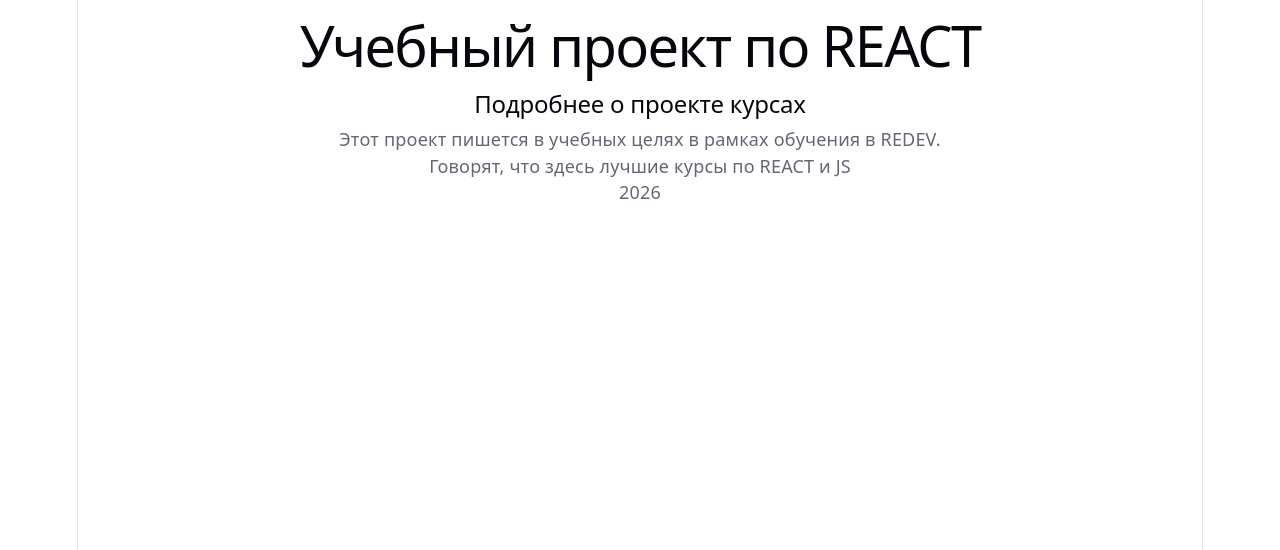
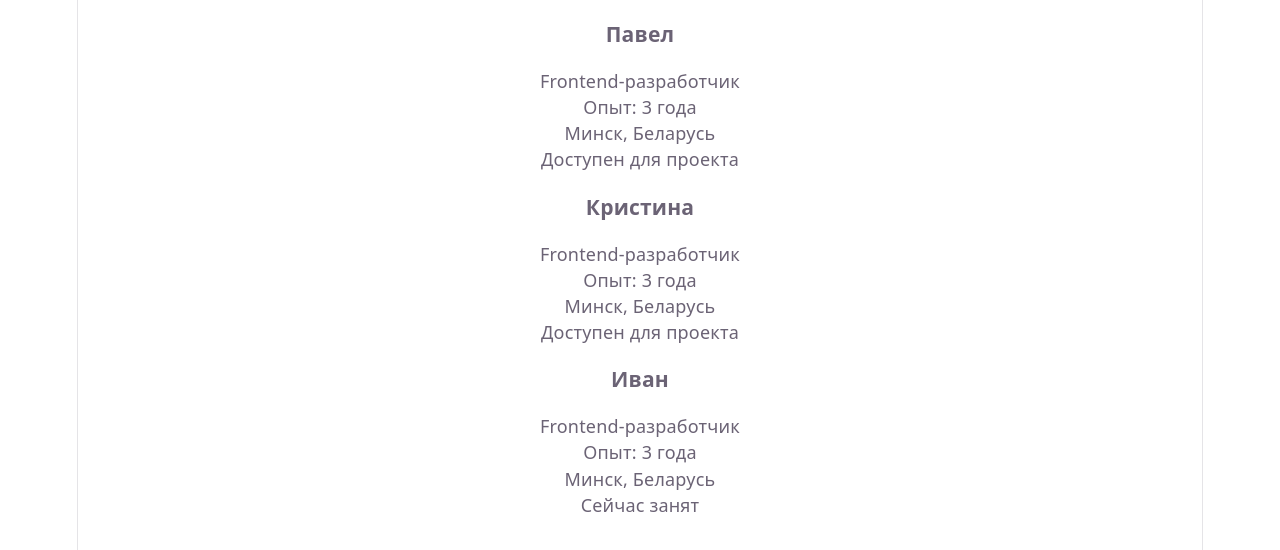
Before and after one commit to Krystsina-H/react-homeworks, a React (Vite) app: page / in a window 1280 px wide. Shown: the top 550 px of the page. Built offline with nearby package versions, Linux system fonts and the light colour scheme.

Commit message:
задание на пропсы

```diff
--- a/src/App.jsx
+++ b/src/App.jsx
@@ -1,14 +1,29 @@
-import Header from './components/Header'
-import Footer from './components/Footer'
-import { MainContent, Section } from './components/Content'
+import UserCard from './components/UserCard'
+
 function App() {
   return (
     <div>
-      <Header />
-      <MainContent>
-        <Section />
-      </MainContent>
-      <Footer />
+      <UserCard
+        name="Павел"
+        role="Frontend-разработчик"
+        experience={3}
+        location={{ city: 'Минск', country: 'Беларусь' }}
+        isAvailable={true}
+      />
+      <UserCard
+        name="Кристина"
+        role="Frontend-разработчик"
+        experience={3}
+        location={{ city: 'Минск', country: 'Беларусь' }}
+        isAvailable={true}
+      />
+      <UserCard
+        name="Иван"
+        role="Frontend-разработчик"
+        experience={3}
+        location={{ city: 'Минск', country: 'Беларусь' }}
+        isAvailable={false}
+      />
     </div>
   )
 }
--- /dev/null
+++ b/src/components/Card.jsx
@@ -0,0 +1,5 @@
+function Card({ children }) {
+  return <article className="card">{children}</article>
+}
+
+export default Card
--- a/src/components/Content.jsx
+++ /dev/null
@@ -1,17 +0,0 @@
-export function MainContent({ children }) {
-  return (
-    <main>
-      <h2>Подробнее о проекте курсах</h2>
-      {children}
-    </main>
-  )
-}
-
-export function Section() {
-  return (
-    <section>
-      <p>Этот проект пишется в учебных целях в рамках обучения в REDEV.</p>
-      <p>Говорят, что здесь лучшие курсы по REACT и JS</p>
-    </section>
-  )
-}
--- a/src/components/Footer.jsx
+++ /dev/null
@@ -1,8 +0,0 @@
-function Footer() {
-  return (
-    <footer>
-      <p>{new Date().getFullYear()}</p>
-    </footer>
-  )
-}
-export default Footer
--- a/src/components/Header.jsx
+++ /dev/null
@@ -1,8 +0,0 @@
-function Header() {
-  return (
-    <header>
-      <h1>Учебный проект по REACT</h1>
-    </header>
-  )
-}
-export default Header
--- /dev/null
+++ b/src/components/StatusBadge.jsx
@@ -0,0 +1,4 @@
+function StatusBage({ isAvailable }) {
+  return <>{isAvailable ? 'Доступен для проекта' : 'Сейчас занят'}</>
+}
+export default StatusBage
--- /dev/null
+++ b/src/components/UserCard.jsx
@@ -0,0 +1,19 @@
+import Card from './Card'
+import StatusBage from './StatusBadge'
+
+function UserCard({ name, role, experience, location, isAvailable }) {
+  return (
+    <Card>
+      <h3>{name}</h3>
+      <p>{role}</p>
+      <p>Опыт: {experience} года</p>
+      <p>
+        {location.city}, {location.country}
+      </p>
+      <p>
+        <StatusBage isAvailable={isAvailable} />
+      </p>
+    </Card>
+  )
+}
+export default UserCard
```
